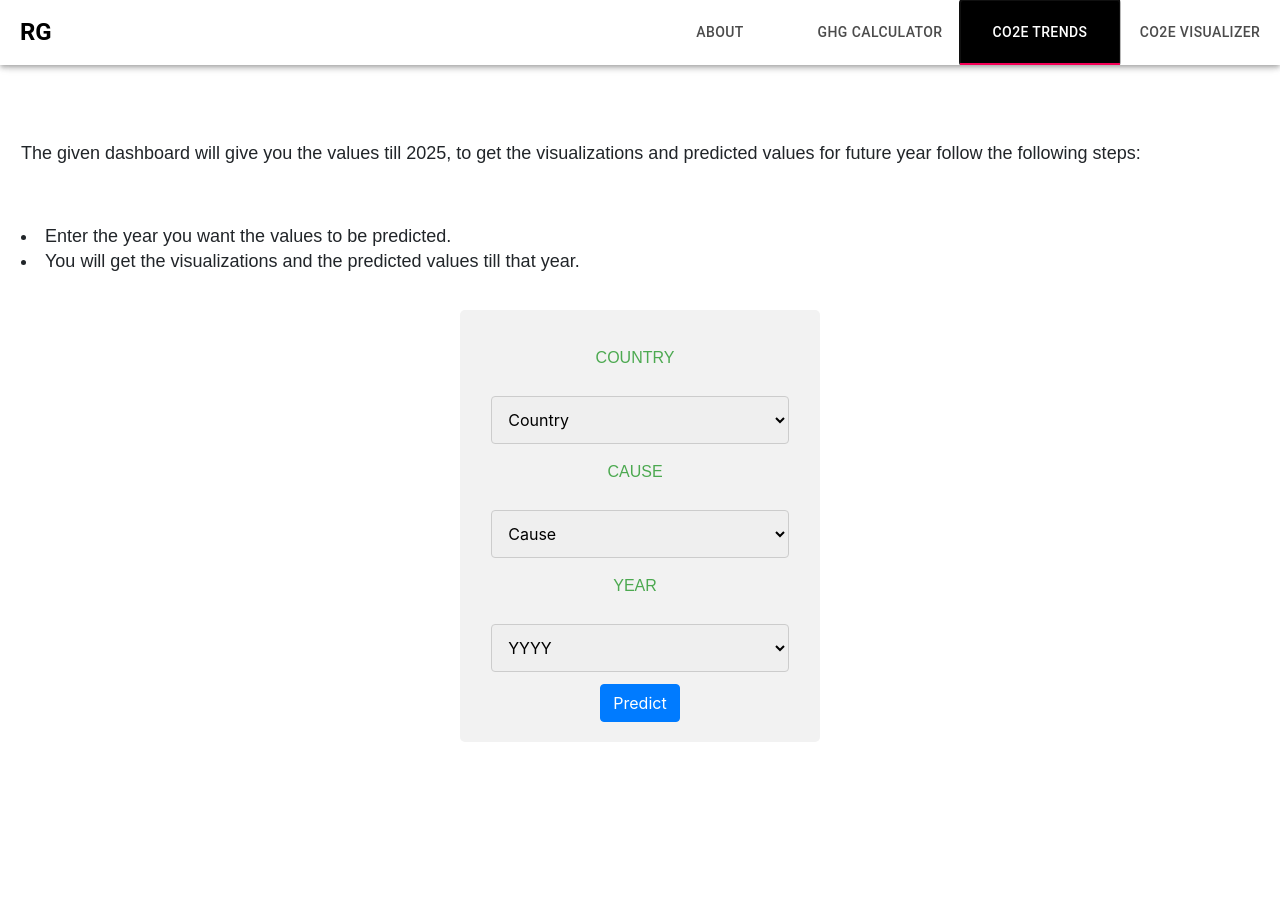
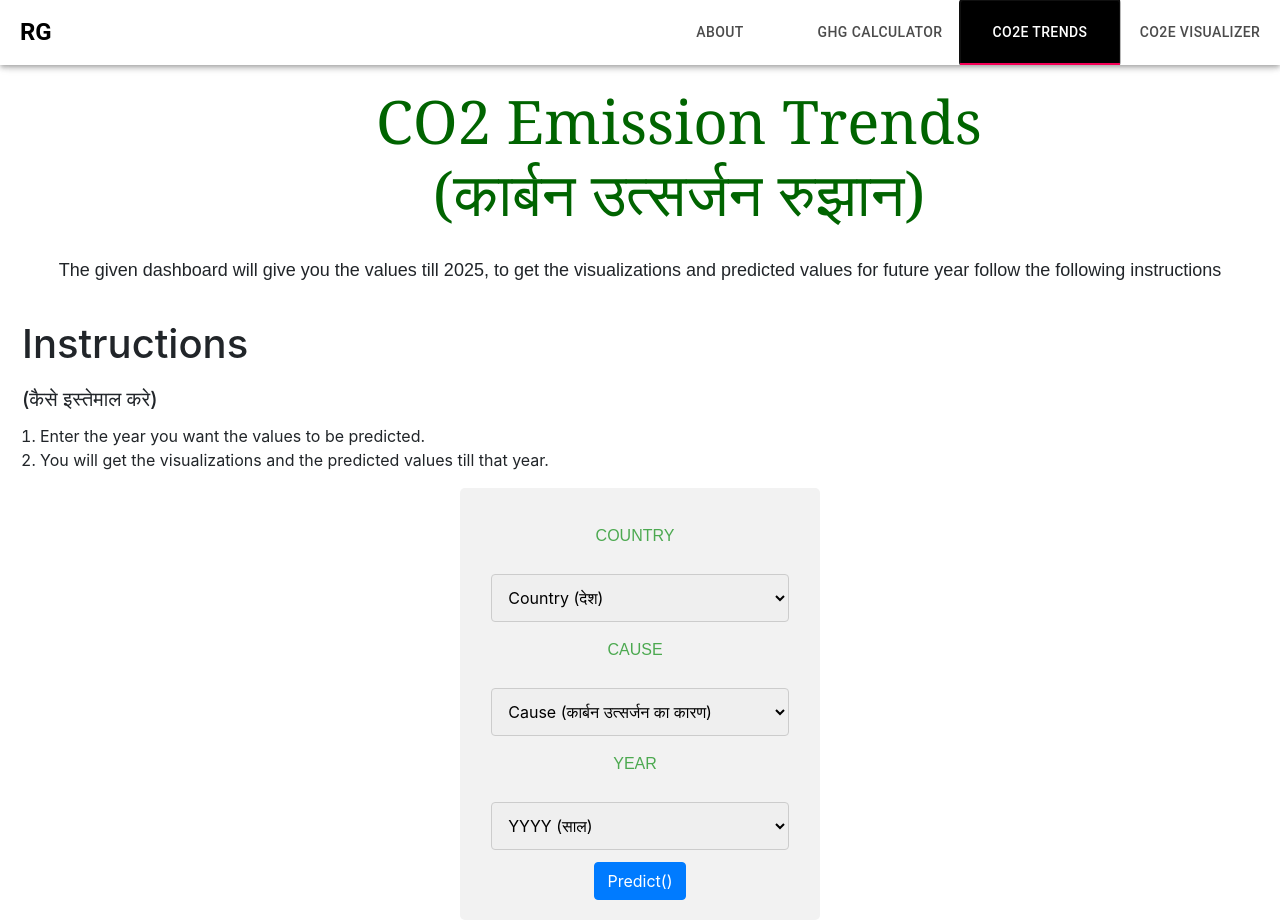
Before and after one commit to NotFarFromBlonded/Reclaim-Green, a React (Create React App) app: page / in a window 1280 px wide. Both pictures are taken after a click on the tab "CO2E TRENDS". Built offline with nearby package versions, Linux system fonts and the light colour scheme.

Commit message:
Update SectionTwo.jsx

```diff
--- a/src/TabComponents/SectionTwo.jsx
+++ b/src/TabComponents/SectionTwo.jsx
@@ -29,17 +29,18 @@ const SectionTwo = () => {
   }
   return (
     <div >
-
-        <div style={{height:"100vh",marginTop:"120px"}}>
+      <div className="ghgheading" style={{ marginTop: "85px", marginLeft: "78px", textAlign: "center"}}>
+        <h1 style={{ fontSize: "60px", fontFamily: "Georgia, 'Times New Roman', Times, serif", color: "darkgreen" }}>CO2 Emission Trends <br></br>(कार्बन उत्सर्जन रुझान)</h1>
+      </div>
+        <div>
         <div className="container23" styles={{textAlign:"left"}}>
             <div className="c2">
-                <p className="para1" >The given dashboard will give you the values till 2025, to get the visualizations and predicted values for future year follow
-the following steps:
-                </p>
-                <p className='para1'>
+                <p className="para1" style={{textAlign:"center"}} >The given dashboard will give you the values till 2025, to get the visualizations and predicted values for future year follow the following instructions</p>
+                <h1 style={{marginLeft:"22px"}}>Instructions<br></br><span style={{fontSize:"20px",marginTop:"-20px"}}>(कैसे इस्तेमाल करे)</span></h1>
+                <ol>
                     <li>Enter the year you want the values to be predicted.</li>
                     <li>You will get the visualizations and the predicted values till that year.</li>
-                </p>
+                </ol>
             </div>
 
         </div>
@@ -51,7 +52,7 @@ the following steps:
                             </div>
                             <div className="col-75">
                                 <select id="country" name="country" onChange={handleCountryChange} value={selCountry!==""?selCountry:""}required>
-                                  <option value="" hidden>Country</option>
+                                  <option value="" hidden>Country (देश)</option>
                                   <option value="Canada">Canada</option>
                                   <option value="United States">United States</option>
                                   <option value="India">India</option>
@@ -67,7 +68,7 @@ the following steps:
                             </div>
                             <div className="col-75">
                                 <select id="reason" name="reason" onChange={handleCauseChange} value={selCause!==""?selCause:""} required>
-                                  <option value="" hidden>Cause</option>
+                                  <option value="" hidden>Cause (कार्बन उत्सर्जन का कारण)</option>
                                   {options}
                                 </select>
                                 <div className="invalid-feedback">
@@ -81,7 +82,7 @@ the following steps:
                             </div>
                             <div className="col-75">
                                 <select id="year" name="year" onChange={handleYearChange} value={selYear!==""?selYear:""} required>
-                                  <option value="" hidden>YYYY</option>
+                                  <option value="" hidden>YYYY (साल)</option>
                                   <option value="2019">2019</option>
                                   <option value="2020">2020</option>
                                   <option value="2021">2021</option>
@@ -97,7 +98,7 @@ the following steps:
                         </div>
 
                             <div className="row" style={{marginTop:"12px"}}>
-                                <button className="btn btn-primary" type="submit" disabled={loading?true:false}>Predict</button>
+                                <button className="btn btn-primary" type="submit" disabled={loading?true:false}>Predict()</button>
                             </div>
                     </form>
                 </div>
```
